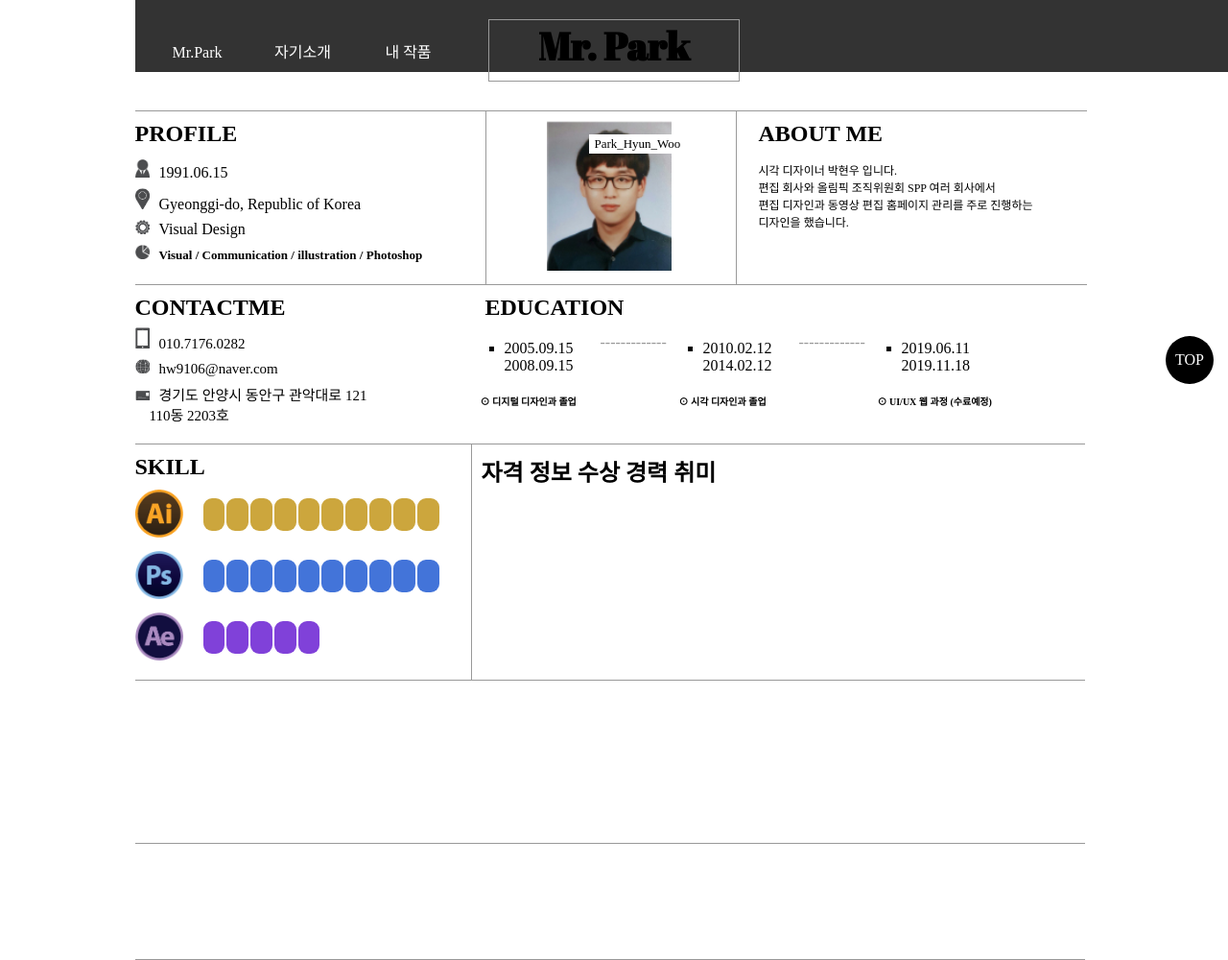
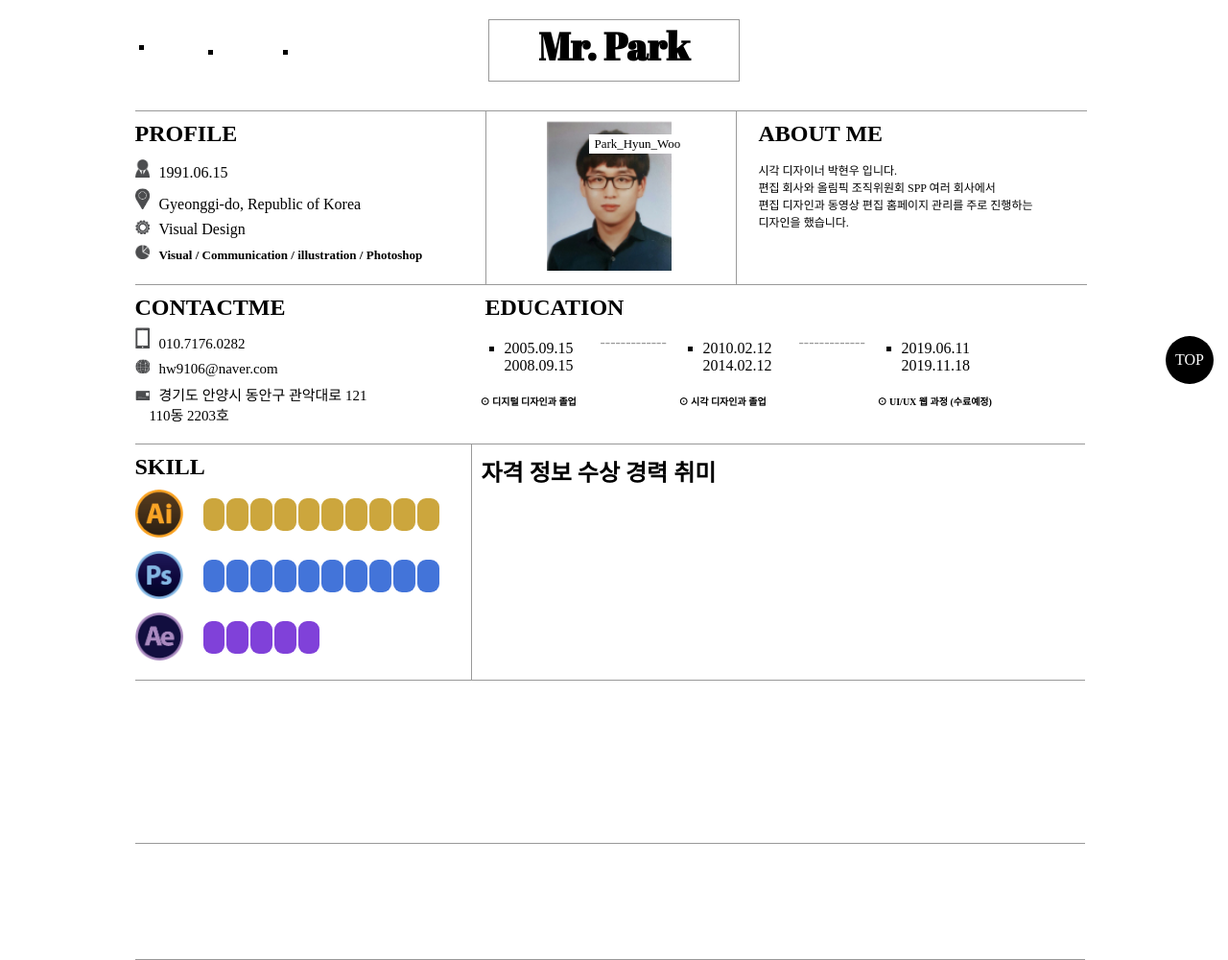
Before and after one commit to hw9106/-index.html, a plain HTML site: page index.html in a window 1280 px wide. Shown: the whole page at 96% size. Drawn offline with Linux system fonts and the light colour scheme.

Commit message:
Update index.html

```diff
--- a/index.html
+++ b/index.html
@@ -5,10 +5,7 @@
 	<title> Design Resume </title>
 	<link rel="stylesheet" href="css.css">
 	<style>
-		div#me1{margin:0; padding:0; width:100%; height:75px; background:rgb(0, 0, 0, 80%);text-align:center; position:fixed; top:0;}
-		.ul1{margin:0; padding:0; width:100%; height:75px;}
-		.all>li{width:90px; margin:0; padding:0;display:inline-block;line-height:110px; margin-left: 20px;}
-		.all>a{text-decoration:none; color:white;}
+
 	</style>
 </head>
 <body>
@@ -19,11 +16,8 @@
 			<li class="all li3"><a href="#">내 작품</a></li>
 		</ul>
 	</div>
-
-
-
 	<nav>
-		<div id="nav1"><a href="#navlinke">TOP</a></div>
+		<div id="nav1"><a href="#me1">TOP</a></div>
 	</nav>
 	<div id="head1">
 		<h1 id="navlinke"> Mr. Park </h1>
```
